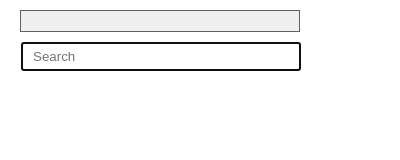
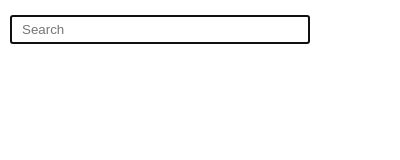
Before and after one commit to developerish/tab-count, a browser extension: page popup.html in a window 400 px wide. Drawn offline with Linux system fonts and the light colour scheme.

Commit message:
Style improvements to p.box

```diff
--- a/popup.html
+++ b/popup.html
@@ -11,15 +11,12 @@
         padding: 0 10px 0 10px;
       }
       p.box {
-        background-color:#F0F0F0;
-        margin:10px;
-        padding:10px;
-        border:1px solid #606060;
+        margin:15px 0px 10px 0px;
       }
       #search {
-        margin:0px 11px 10px 11px;
+        margin:0px 0px 10px 0px;
         padding:5px 10px;
-        width:calc(100% - 20px);
+        width:100%;
       }
       a.redlink {
         color: #FF0000;
```
